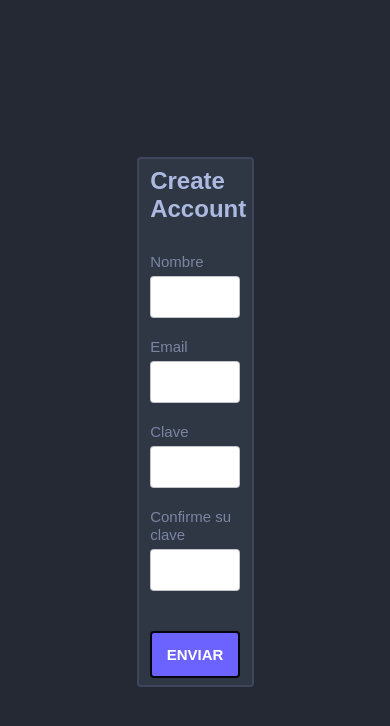
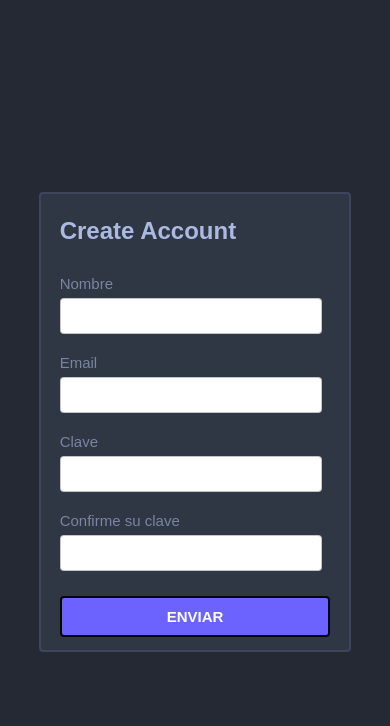
Before and after one commit to CrisCorreaS/formulario-DesArrolladoras, a plain HTML site: page index.html in a window 390 px wide. Drawn offline with Linux system fonts and the light colour scheme.

Commit message:
HTML y CSS creo que ok con lo de ser responsive, el JS no me funciona

```diff
--- a/style.css
+++ b/style.css
@@ -1,10 +1,10 @@
-*{
-    font-family:Arial, Helvetica, sans-serif;
+* {
+  font-family: Arial, Helvetica, sans-serif;
   box-sizing: border-box;
   margin: 0;
   padding: 0;
 }
-.contenedor{
+.contenedor {
   width: 100%;
   height: 100vh;
   background: #242933;
@@ -12,7 +12,7 @@
   align-items: center;
   justify-content: center;
 }
-form{
+form {
   background: #2f3644;
   border: 2px #3f455c solid;
   border-radius: 4px;
@@ -23,11 +23,12 @@ form{
   max-width: 600px;
   color: #acbae1;
 }
-form h3{
+form h3 {
   font-weight: 570;
   margin-bottom: 30px;
   font-size: x-large;
-    text-shadow: -2px -2px 1px rgba(0, 0, 0, 0.7), -2px -2px 1px rgba(0, 0, 0, 0.7), -2px;
+  text-shadow: -2px -2px 1px rgba(0, 0, 0, 0.7),
+    -2px -2px 1px rgba(0, 0, 0, 0.7), -2px;
 }
 .formulario-label {
   font-size: 15px;
@@ -35,7 +36,7 @@ form h3{
   color: rgba(172, 186, 225, 0.6);
   font-weight: 540;
 }
-.input-control .formulario-input{
+.input-control .formulario-input {
   border: 1px rgba(180, 183, 192, 0.8) solid;
   margin: 5px 0 20px;
   padding: 20px;
@@ -46,7 +47,7 @@ form h3{
   height: 20px;
   width: 100%;
 }
-form button{
+form button {
   margin: 20px 0 0;
   padding: 13px;
   background: #6c63ff;
@@ -58,3 +59,31 @@ form button{
   outline: none;
   cursor: pointer;
 }
+
+@media only screen and (max-width: 600px) {
+  form {
+    padding: 2vw 3vw;
+    width: 80%;
+    max-width: 600px;
+  }
+
+  form h3 {
+    margin: 15px 7px;
+    margin-bottom: 30px;
+  }
+
+  .formulario-label {
+    margin-left: 7px;
+  }
+
+  .input-control .formulario-input {
+    margin: 5px 7px 20px;
+    padding: 17px;
+    width: 92%;
+  }
+
+  form button {
+    margin: 5px 7px;
+    padding: 10px;
+  }
+}
```
Lines whose indentation alone changed are shown as unchanged.
